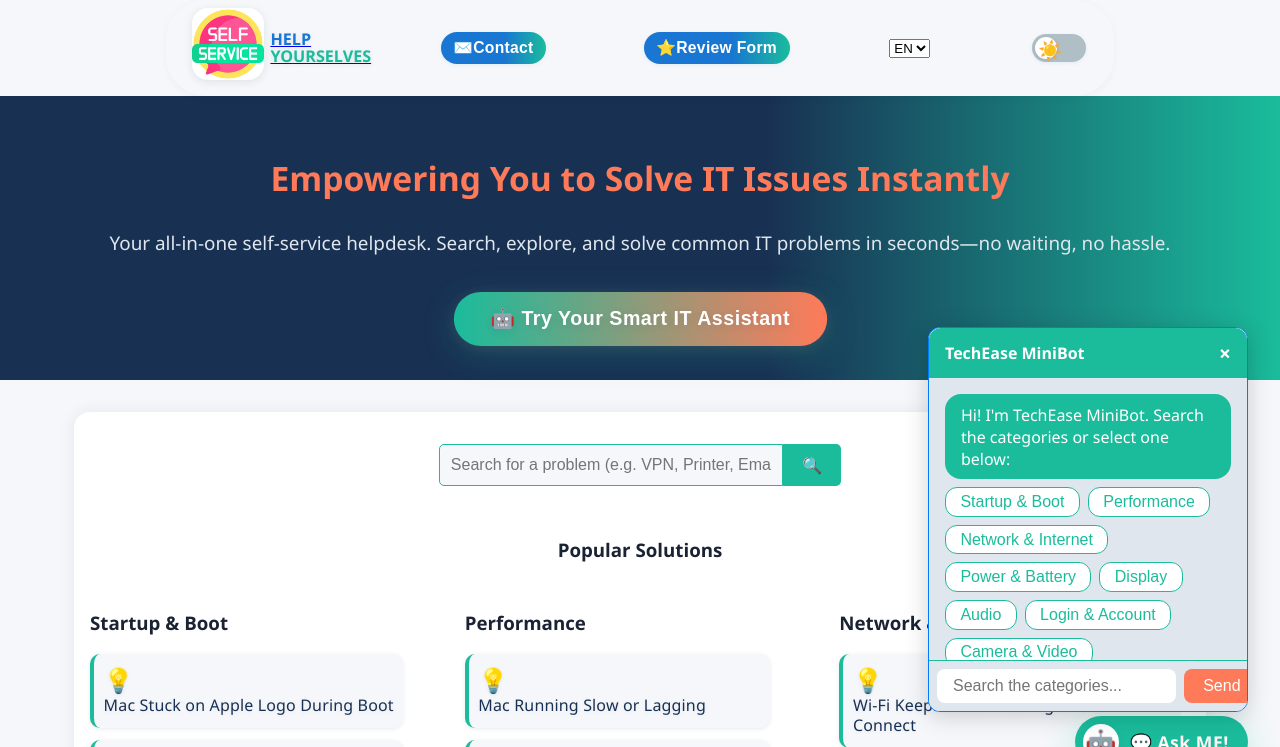
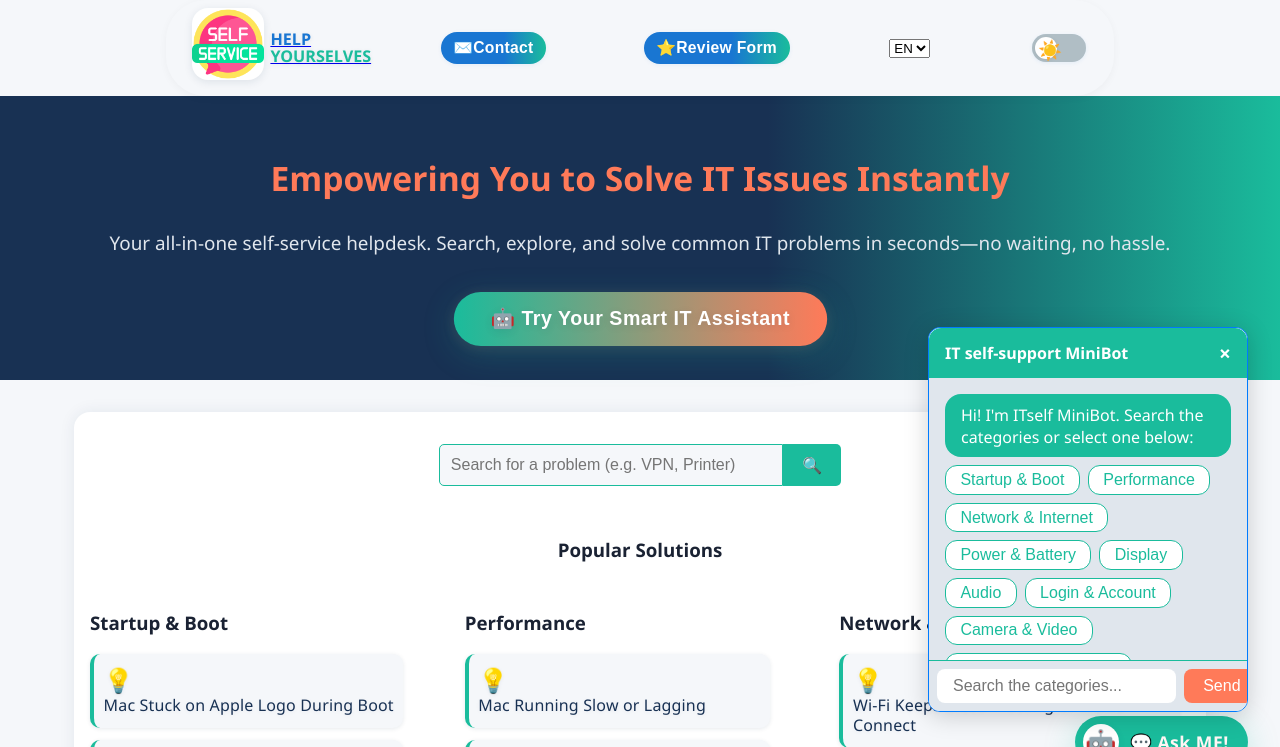
Before and after one commit to KOKSALOZTURK/itsupport, a website: page index.html in a window 1280 px wide. Both pictures are taken after a click on the button "🤖 Try Your Smart IT Assistant". Shown: the top 747 px of the page. Drawn offline with Linux system fonts and the light colour scheme.

Commit message:
title adjusted

```diff
--- a/app.js
+++ b/app.js
@@ -270,7 +270,7 @@ function openChatBot() {
   const botWindow = document.createElement('div');
   botWindow.id = 'floating-bot-window';
   botWindow.innerHTML = `
-    <div class='bot-header'>TechEase MiniBot <span class='bot-close' onclick='closeChatBot()'>&times;</span></div>
+    <div class='bot-header'>IT self-support MiniBot <span class='bot-close' onclick='closeChatBot()'>&times;</span></div>
     <div class='bot-messages' id='bot-messages'></div>
     <form class='bot-input-area' onsubmit='return sendBotMessage(event)'>
       <input id='bot-user-input' type='text' placeholder='Search the categories...' autocomplete='off' />
@@ -283,7 +283,7 @@ function openChatBot() {
   if(document.body.classList.contains('dark')) botWindow.style.background = '#232a36';
   document.body.appendChild(botWindow);
   setTimeout(()=>{
-    addBotMessage("Hi! I'm TechEase MiniBot. Search the categories or select one below:");
+    addBotMessage("Hi! I'm ITself MiniBot. Search the categories or select one below:");
     addBotQuickReplies();
   }, 200);
 }
--- a/index.html
+++ b/index.html
@@ -61,7 +61,7 @@
   <main id="main-content" tabindex="-1">
     <div class="container">
       <div class="search-bar">
-        <input id="search" type="text" placeholder="Search for a problem (e.g. VPN, Printer, Email)..." aria-label="Search problems" />
+        <input id="search" type="text" placeholder="Search for a problem (e.g. VPN, Printer)" aria-label="Search problems" />
         <button onclick="searchProblems()" aria-label="Search">🔍</button>
       </div>
       <h3 style="margin-bottom:1rem;">Popular Solutions</h3>
@@ -70,8 +70,8 @@
     </div>
   </main>
   <footer class="footer" role="contentinfo">
-    <p>Need more help? Contact <a href="mailto:support@techease.com">support@techease.com</a></p>
-    <p style="font-size:0.9rem; color:#888;">&copy; 2025 TechEase. All rights reserved.</p>
+    <p>Need more help? Contact <a href="mailto:support@itself.com">support@itself.com</a></p>
+    <p style="font-size:0.9rem; color:#888;">&copy; 2025 ITselfsupport. All rights reserved.</p>
   </footer>
   <!-- Floating ChatBot Button and BackToTop Button on the same line -->
   <div id="floating-bot-row" style="position:fixed;right:2rem;bottom:2rem;left:2rem;z-index:2000;display:flex;align-items:center;justify-content:space-between;width:auto;pointer-events:none;">
```
